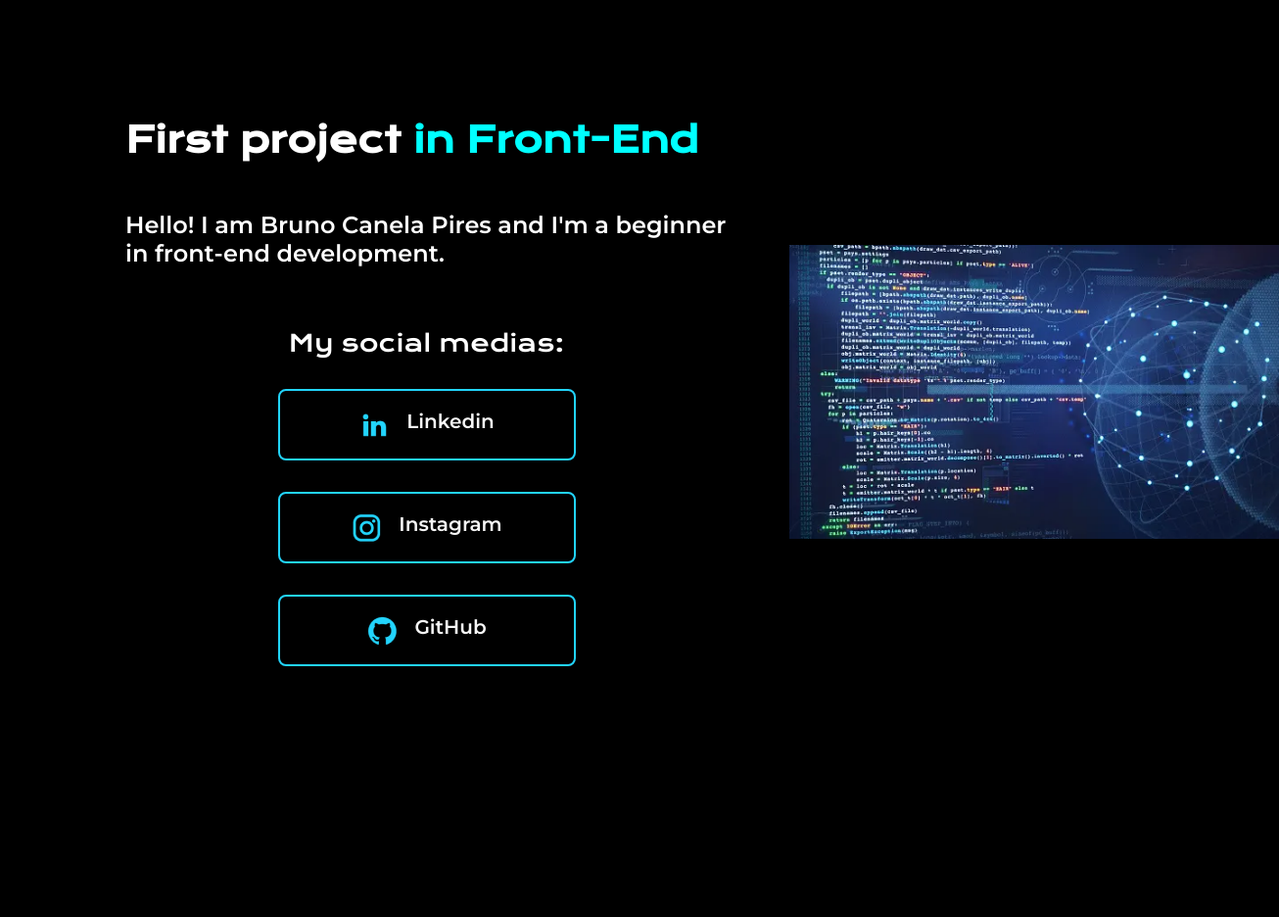
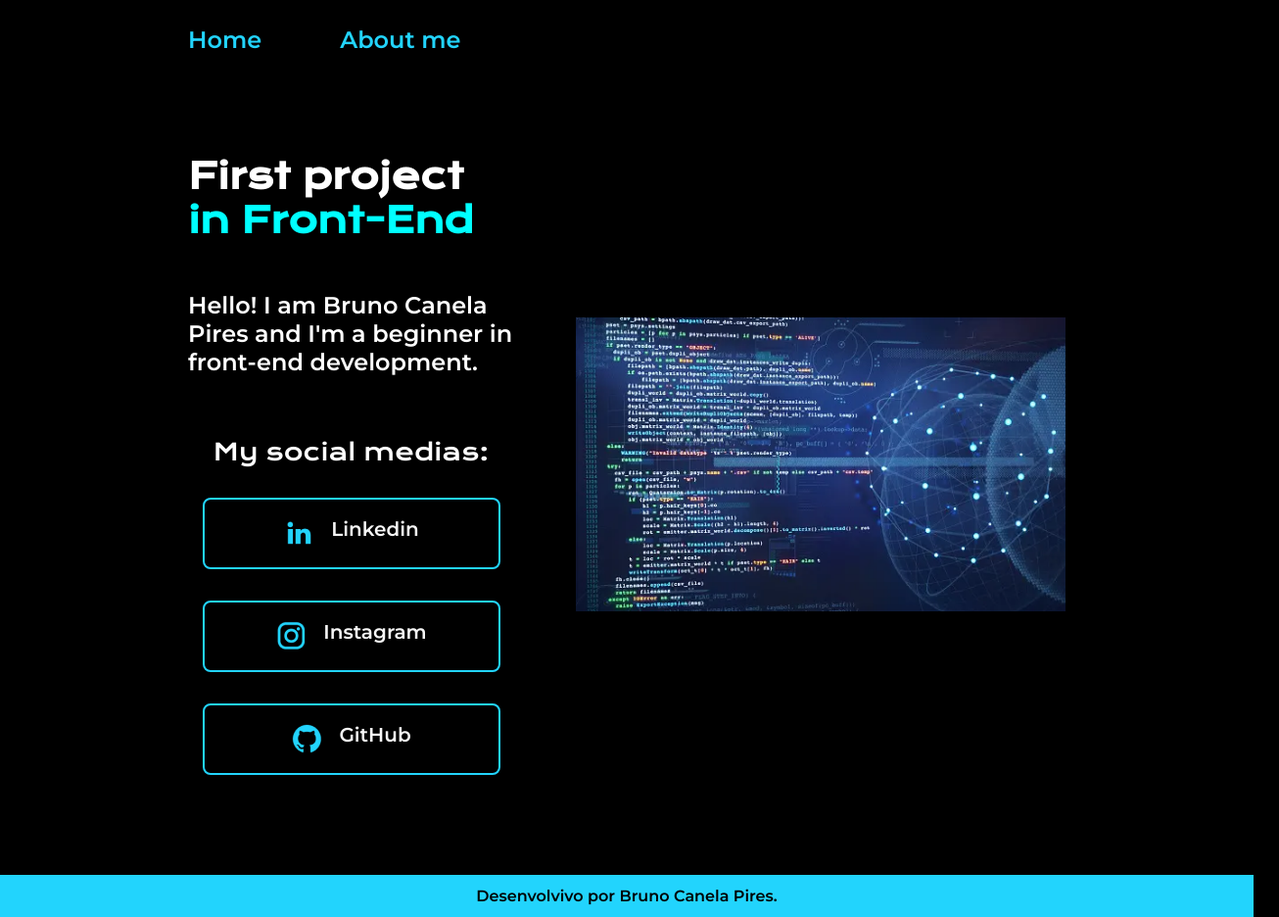
Before and after one commit to bcpires451/First-project, a plain HTML site: page index.html in a window 1280 px wide. Shown: the whole page at 98% size, 1306 px wide, since content can reach past the window. Before the commit the page ends 800 px from the top, so only its background shows below. Drawn offline with nearby package versions, Linux system fonts and the light colour scheme.

Commit message:
adding header and footer

```diff
--- a/index.html
+++ b/index.html
@@ -8,7 +8,12 @@
     <link rel="stylesheet" href="style.css">
 </head>
 <body>
-    <header></header>
+    <header class="cabecalho">
+        <nav class="cabecalho__menu">
+            <a class="cabecalho__menu_link">Home</a>
+            <a class="cabecalho__menu_link">About me</a>
+        </nav>
+    </header>
     <main class="apresentacao">
         <section class="apresentacao__conteudo">
             <h1 class="apresentacao__conteudo__titulo">First project
@@ -32,6 +37,8 @@
         </section>
             <img class="imagem" src="./Assets/programando.png" alt="programando">
     </main>
-    <footer></footer>
+    <footer class="rodape">
+        <p>Desenvolvivo por Bruno Canela Pires.</p>
+    </footer>
 </body>
 </html>
--- a/style.css
+++ b/style.css
@@ -9,7 +9,8 @@
 }
 body {
     display: flex;
-    height: 100vh;
+    flex-direction: column;
+    /* removido height: 100vh; */
     width: 100%;
     box-sizing: border-box;
     background-color: #000000;
@@ -20,8 +21,25 @@ body {
     color:aqua;
     }
 
+.cabecalho {
+    padding: 2% 0% 0% 15%;
+}
+
+.cabecalho__menu {
+    display: flex;
+    gap: 80px;
+}
+
+
+.cabecalho__menu_link {
+    font-family:'Montserrat', sans-serif;
+    font-size: 24px;
+    font-weight: 600;
+    color: #22D4FD;
+}
+
 .apresentacao {
-    margin: 10%;
+    margin: 8% 15%;
     display: flex;
     align-items: center;
     justify-content: space-between;
@@ -60,7 +78,6 @@ body {
 }
 
 .apresentacao__links__link {
-    /*background-color: #22D4FD;*/
     display: flex;
     justify-content: center;
     gap: 16px;
@@ -85,3 +102,12 @@ background-color: #272727;
     width: 500px;
     height: 300px;
 }
+
+.rodape {
+    color: #000000;
+    background-color: #22D4FD;
+    padding: 12px;
+    text-align: center;
+    font-size: 16px;
+    font-family: 'Montserrat', sans-serif;
+}
```
